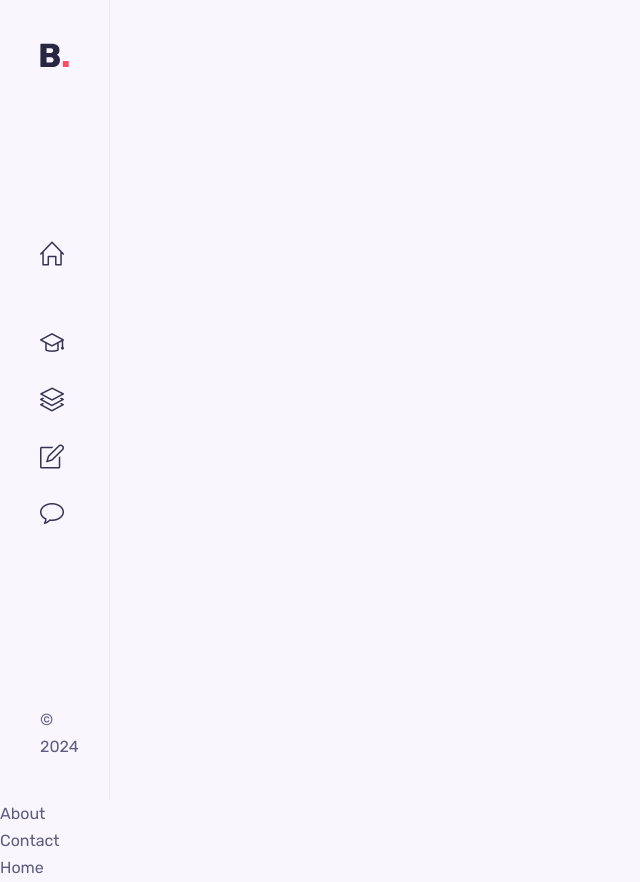
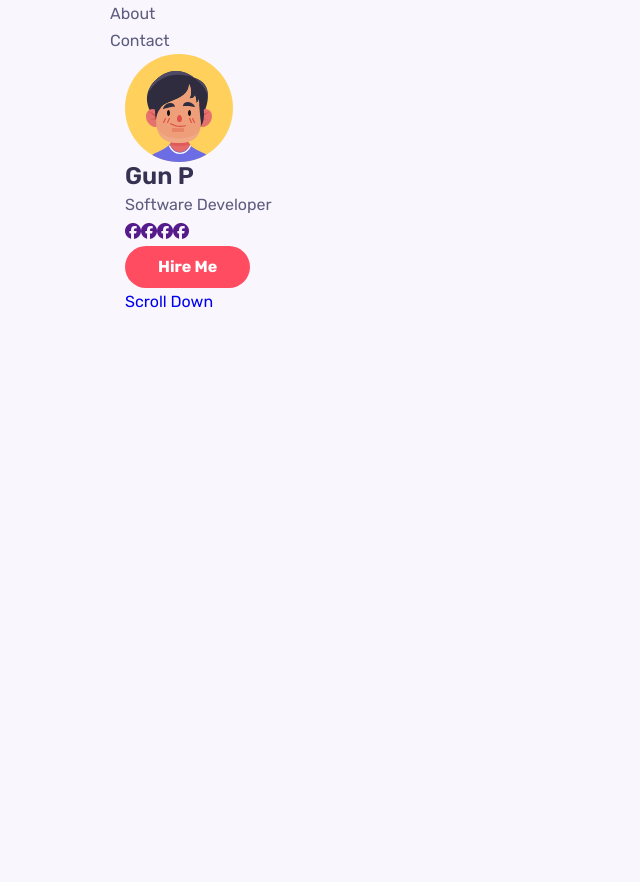
Before and after one commit to GunPkate/port_2024, a React (Create React App) app: page / in a window 1280 px wide. Shown: the whole page, without its empty margins (0-640 px from the left). After the commit the page ends 800 px from the top, so only its background shows below. Built offline with nearby package versions, Linux system fonts and the light colour scheme.

Commit message:
home section

```diff
--- a/src/App.css
+++ b/src/App.css
@@ -1,4 +1,10 @@
-.App {
+main {
+  margin-left: 110px;
+  /* margin-top: 0;
+  background-color: red; */
+}
+
+/* .App {
   text-align: center;
 }
 
@@ -35,4 +41,4 @@
   to {
     transform: rotate(360deg);
   }
-}
+} */
--- a/src/App.js
+++ b/src/App.js
@@ -5,13 +5,13 @@ import Home from './components/home/Home';
 import Portfolio from './components/portfolio/Portfolio';
 import Resume from './components/resume/Resume';
 import Service from './components/servcie/Service';
-import Sidebar from './components/sidebar/Sidebar';
+// import Sidebar from './components/sidebar/Sidebar';
 
 
 function App() {
   return (
     <>
-      <Sidebar/>
+      {/* <Sidebar/> */}
       <main className="main">
         <About/>
         <Contact/>
--- /dev/null
+++ b/src/components/home/HeaderSocials.jsx
@@ -0,0 +1,24 @@
+import React from "react"
+
+const HeaderSocials = () => {
+    return (
+        <>
+            <div className="home__socials">
+                <a href="" className="home__social-link" target="_blank">
+                    <i className="fa-brands fa-facebook"></i>
+                </a>
+                <a href="" className="home__social-link" target="_blank">
+                    <i className="fa-brands fa-facebook"></i>
+                </a>
+                <a href="" className="home__social-link" target="_blank">
+                    <i className="fa-brands fa-facebook"></i>
+                </a>
+                <a href="" className="home__social-link" target="_blank">
+                    <i className="fa-brands fa-facebook"></i>
+                </a>
+            </div>
+        </>
+    )
+}
+
+export default HeaderSocials
--- /dev/null
+++ b/src/components/home/ScrollDown.jsx
@@ -0,0 +1,16 @@
+import React from "react";
+
+const ScrollDown = () => {
+    return (<>
+        <div className="scroll__down">
+            <a href="#about" className="mouse_wrapper">
+                <span className="home_scroll-name">Scroll Down</span>
+                <span className="mouse">
+                    <span className="wheel"></span>
+                </span>
+            </a>
+        </div>
+    </>)
+}
+
+export default ScrollDown
--- a/src/components/home/home.jsx
+++ b/src/components/home/home.jsx
@@ -1,9 +1,23 @@
 import React from "react"
 import "./home.css"
+import Me from "../../assets/avatar-1.svg"
+import HeaderSocials from "./HeaderSocials.jsx"
+import ScrollDown from "./ScrollDown.jsx"
+
 
 const Home = () => {
     return (<>
-        <div>Home</div>
+        <section className="home container" id="home">
+            <div className="intro">
+                <img src={Me} alt="" className="img__home" />
+                <h1 className="home__name">Gun P</h1>
+                <span className="home__education">Software Developer</span>
+
+                <HeaderSocials/>
+                <a href="#contact" className="btn" id="">Hire Me</a>
+                <ScrollDown/>
+            </div>
+        </section>
     </>)
 }
 
--- a/src/components/sidebar/sidebar.css
+++ b/src/components/sidebar/sidebar.css
@@ -24,3 +24,10 @@
     color: var(--title-color);
     font-weight: (--font-bold);
 }
+
+.copyright{
+    color: hsl(245, 15%, 65%);
+    font-size: var(--medium-font-size);
+    transform: rotate(-180deg);
+    writing-mode: vertical-rl;
+}
```
